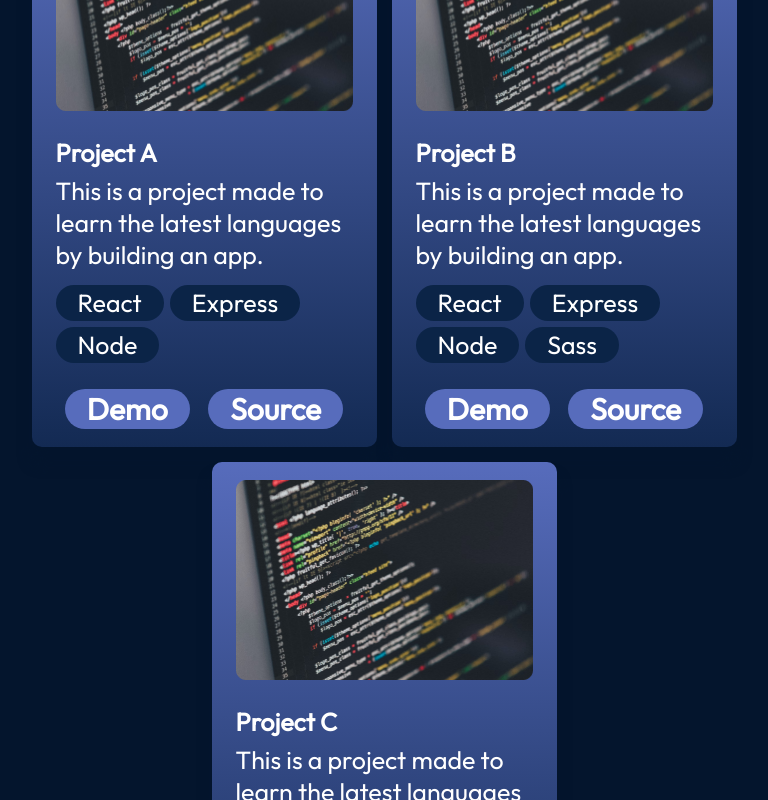
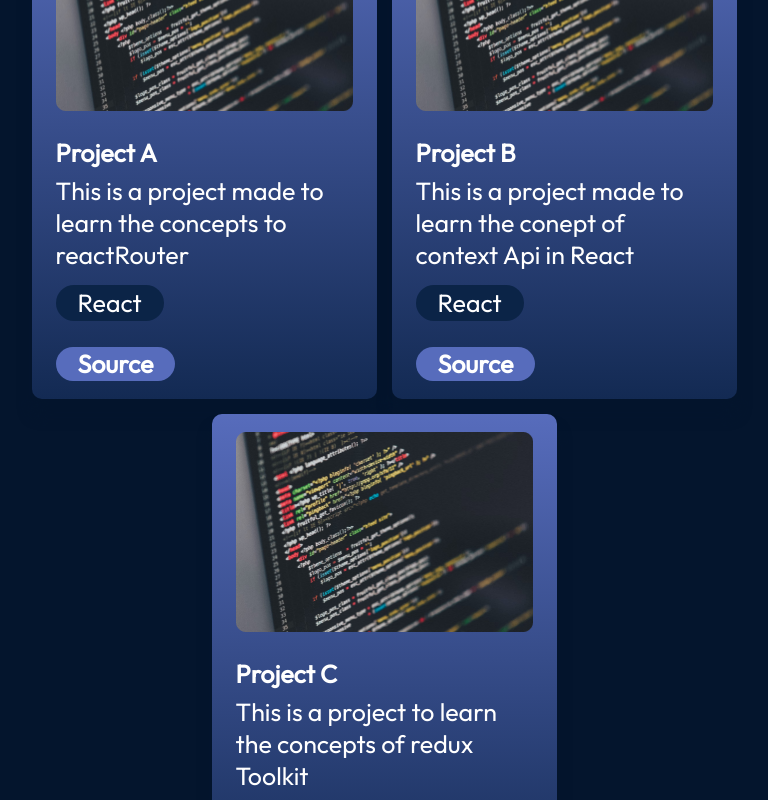
Before and after one commit to Shivanktyagi07/Portfolio-Website, a React (Vite) app: page / in a window 1280 px wide. Shown: the part 2000-2800 px from the top of the page, without its empty margins (256-1024 px from the left). Built offline with nearby package versions, Linux system fonts and the light colour scheme.

Commit message:
project update

```diff
--- a/src/Components/Project/ProjectCard.jsx
+++ b/src/Components/Project/ProjectCard.jsx
@@ -4,7 +4,7 @@ import styles from "./ProjectCard.module.css";
 import { getImageUrl } from "../../utils";
 
 export const ProjectCard = ({
-  project: { title, imageSrc, description, skills, demo, source },
+  project: { title, imageSrc, description, skills, source },
 }) => {
   return (
     <div className={styles.container}>
@@ -25,9 +25,9 @@ export const ProjectCard = ({
         })}
       </ul>
       <div className={styles.links}>
-        <a href={demo} className={styles.link}>
+        {/* <a href={demo} className={styles.link}>
           Demo
-        </a>
+        </a> */}
         <a href={source} className={styles.link}>
           Source
         </a>
--- a/src/Components/Project/ProjectCard.module.css
+++ b/src/Components/Project/ProjectCard.module.css
@@ -47,13 +47,13 @@
   width: 100%;
   margin-top: 26px;
   display: flex;
-  justify-content: space-around;
+  /* justify-content: space-around; */
 }
 
 .link {
   text-decoration: none;
   color: var(--color-text);
-  font-size: 30px;
+  font-size: 25px;
   font-weight: 600;
   border-radius: 100px;
   background: var(--color-primary);
--- a/src/data/projects.json
+++ b/src/data/projects.json
@@ -2,25 +2,22 @@
     {
       "title": "Project A",
       "imageSrc": "projects/project.png",
-      "description": "This is a project made to learn the latest languages by building an app.",
-      "skills": ["React", "Express", "Node"],
-      "demo": "https://www.example.com",
-      "source": "https://www.github.com"
+      "description": "This is a project made to learn the concepts to reactRouter",
+      "skills": ["React"],
+      "source": "https://github.com/Shivanktyagi07/react-project/tree/main/reactRouterProject"
     },
     {
       "title": "Project B",
       "imageSrc": "projects/project.png",
-      "description": "This is a project made to learn the latest languages by building an app.",
-      "skills": ["React", "Express", "Node", "Sass"],
-      "demo": "https://www.example.com",
-      "source": "https://www.github.com"
+      "description": "This is a project made to learn the conept of context Api in React",
+      "skills": ["React"],
+      "source": "https://github.com/Shivanktyagi07/react-project/tree/main/contextAPIproject"
     },
     {
       "title": "Project C",
       "imageSrc": "projects/project.png",
-      "description": "This is a project made to learn the latest languages by building an app.",
-      "skills": ["React", "Express", "Node"],
-      "demo": "https://www.example.com",
-      "source": "https://www.github.com"
+      "description": "This is a project to learn the concepts of redux Toolkit",
+      "skills": ["React"],
+      "source": "https://github.com/Shivanktyagi07/react-project/tree/main/reduxToolkit"
     }
   ]
```
